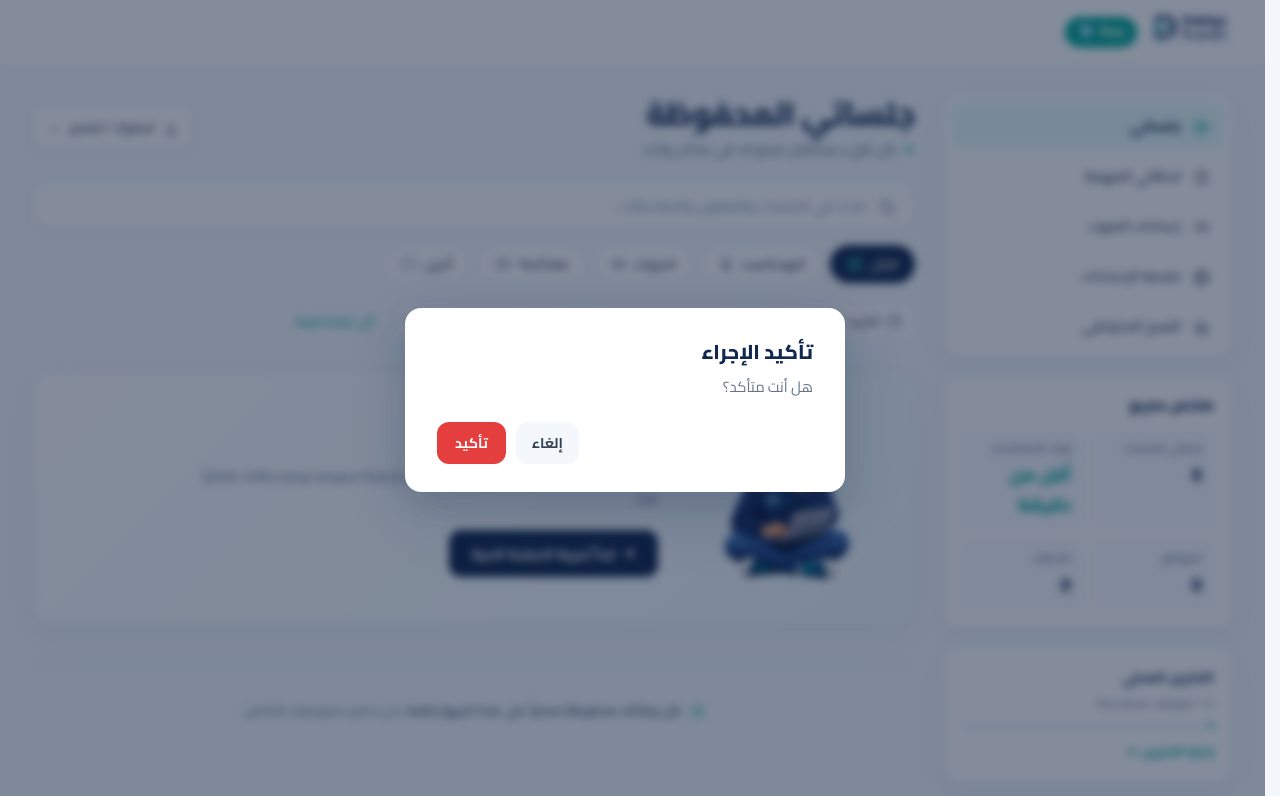
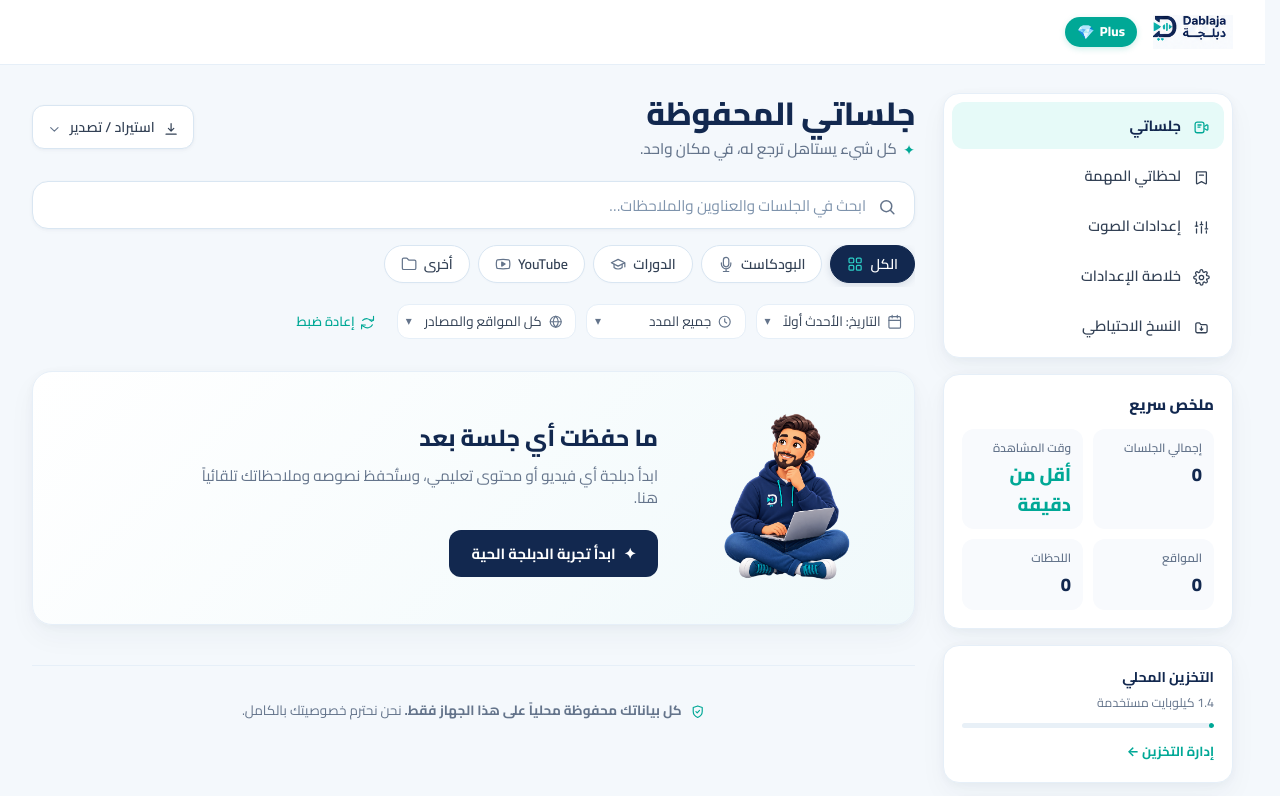
Before and after one commit to yazanbaker94/dablaja, a browser extension: page src/library/library.html in a window 1280 px wide. Shown: the top 796 px of the page. Drawn offline with Linux system fonts and the light colour scheme.

Commit message:
fix: modal visible on load — CSS display:flex overrode HTML hidden attribute

```diff
--- a/src/library/library.html
+++ b/src/library/library.html
@@ -486,7 +486,7 @@
       <!-- Modals and Layer Root -->
       <div class="menu-layer" id="menuLayer" hidden></div>
 
-      <div class="modal-backdrop" id="modalRoot" hidden role="dialog" aria-modal="true" aria-labelledby="modalTitle">
+      <div class="modal-backdrop hidden" id="modalRoot" role="dialog" aria-modal="true" aria-labelledby="modalTitle">
         <div class="modal-card">
           <h2 class="modal-title" id="modalTitle">تأكيد الإجراء</h2>
           <p class="modal-copy" id="modalCopy">هل أنت متأكد؟</p>
```
Also changed, not shown: src/library/preview.html (+1 -1 lines).
